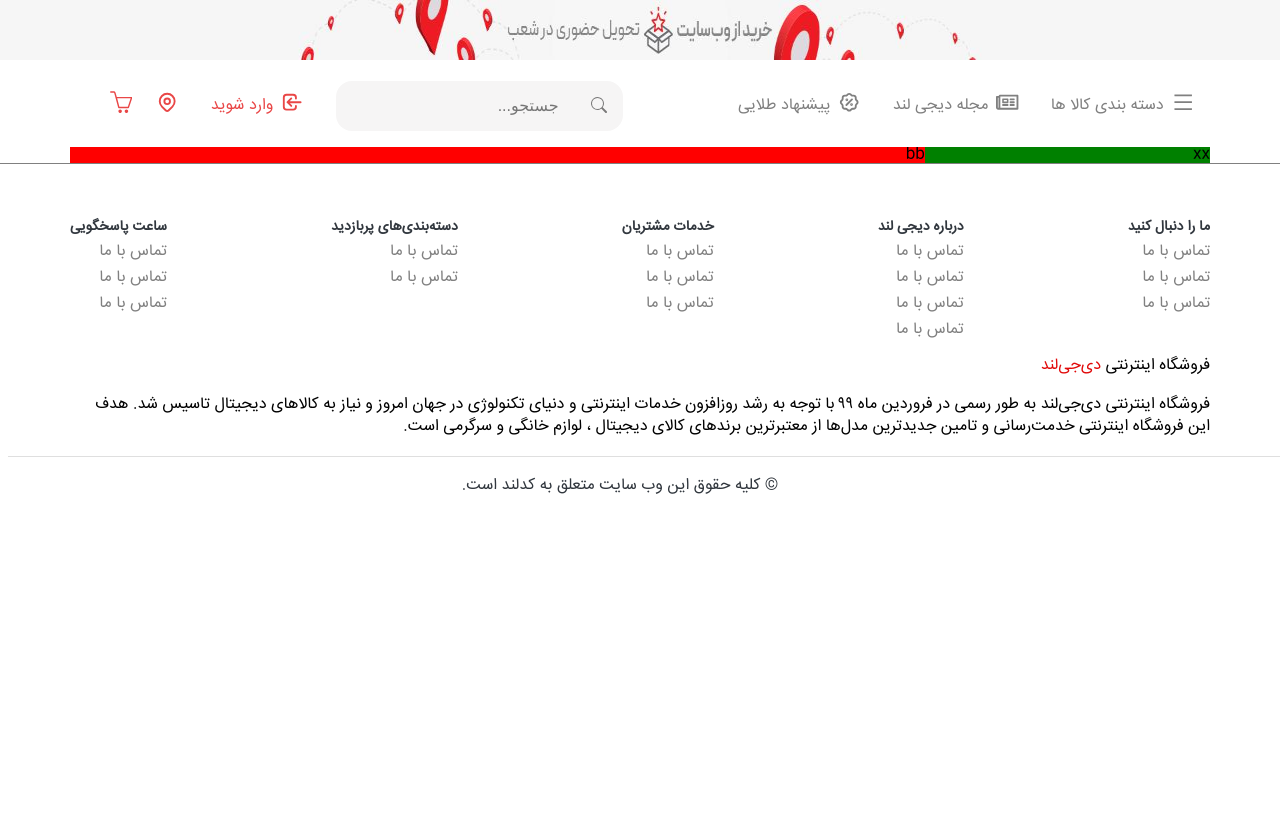
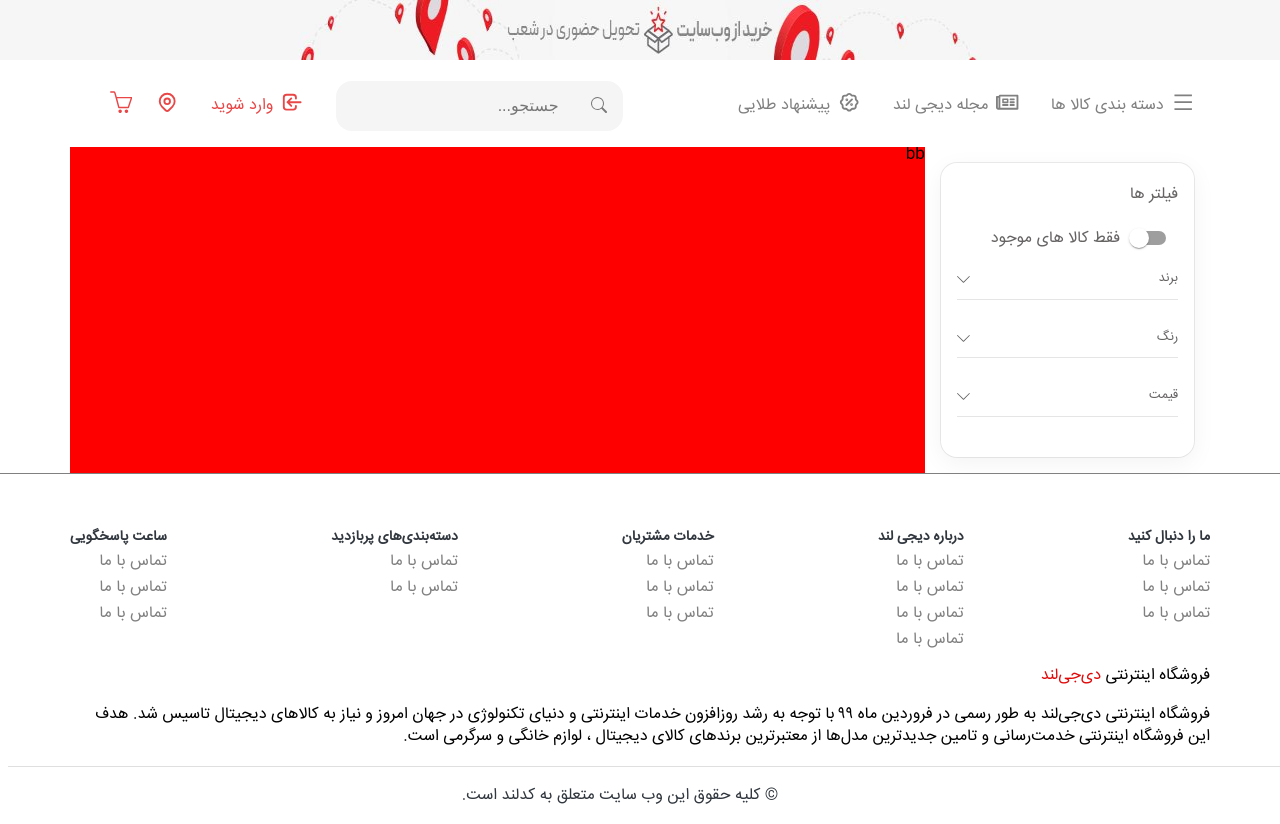
Before and after one commit to CodeLandGroup/digiland-front, a React (Create React App) app: page /categories in a window 1280 px wide. Before the commit the page ends 800 px from the top, so only its background shows below. Built offline with nearby package versions, Linux system fonts and the light colour scheme.

Commit message:
Create product filter section

```diff
--- /dev/null
+++ b/src/assets/Data/FilterCategorieData.js
@@ -0,0 +1,25 @@
+export const ColorFilterData =[
+    {
+      colorName : 'زرد',
+      colorCode : '#e5eb34'
+    },
+    {
+        colorName : 'قرمز',
+        colorCode : '#eb3434'
+      },
+      {
+        colorName : 'مشکی',
+        colorCode : '#0a0a0a'
+      },
+      {
+        colorName : 'بنفش',
+        colorCode : '#eb34d2'
+      },
+]
+
+export const BrandFilterData = [
+    'سامسونگ',
+    'نوکیا',
+    'اپل',
+    'هواوی',
+]
--- /dev/null
+++ b/src/assets/css/Categories/FilterCategorieComponent.css
@@ -0,0 +1,82 @@
+.fliter-box {
+    padding: 1rem;
+    background-color: white;
+    position: sticky;
+}
+
+.filter-wrapper {
+    color: rgb(102, 99, 99);
+    padding: 1.5rem 1rem;
+    display: flex;
+    flex-direction: column;
+    align-items: flex-start;
+    text-align: center;
+    box-shadow: rgba(0, 0, 0, 0.05) 0px 6px 24px 0px, rgba(0, 0, 0, 0.08) 0px 0px 0px 1px;
+    border-radius: 1rem;
+}
+
+.inventory-checkbox {
+    margin-top: 1rem;
+}
+
+.filter-items {
+    width: 100%;
+    font-size: .8rem;
+    margin: .5rem 0;
+}
+
+.filter-item .filter-title {
+    padding: .5rem 0;
+    display: flex;
+    justify-content: space-between;
+    border-bottom: 1px solid rgba(0, 0, 0, 0.1);
+}
+
+.filter-item .filter-list{
+    margin-top: .5rem;
+}
+.filter-item .filter-list ul div{
+    width: 90%;
+    display: flex;
+    align-items: center;
+    justify-content: space-between;
+}
+.filter-item .filter-list ul .color {
+    width: 20px;
+    height: 20px;
+    border-radius: 50%;
+}
+
+.filter-item .filter-list ul li {
+    display: flex;
+    align-items: center;
+}
+.filter-item .filter-list ul li label {
+    margin-right: .5rem;
+}
+
+/* start price filter styles */
+
+.price-filter{
+    margin-top: 3rem;
+    display: flex;
+    flex-direction: column;
+    justify-content: center;
+    align-items: center;
+    overflow: hidden;
+}
+.price-range{
+    display: flex;
+    justify-content: space-around;
+    width: 100%;
+}
+.price-range input{
+    width: 100px;
+    margin: .5rem;
+}
+.start-price{
+
+}
+.end-price{
+
+}
--- a/src/components/Categories/CategorieComponent.jsx
+++ b/src/components/Categories/CategorieComponent.jsx
@@ -1,17 +1,17 @@
 import { Grid } from '@mui/material'
 import React from 'react'
+import FilterCategorieComponent from './FilterCategorieComponent'
 
 export default function CategorieComponent() {
   return (
     <div className='categorie-section container'>
         <Grid container>
             <Grid item xs={3}  style={{ backgroundColor: 'green'}}>
-               xx
+               <FilterCategorieComponent />
             </Grid>
             <Grid item xs={9} style={{ backgroundColor: 'red'}}>
                 bb
             </Grid>
-
         </Grid>
     </div>
   )
--- a/src/components/Categories/FilterCategorieComponent.jsx
+++ b/src/components/Categories/FilterCategorieComponent.jsx
@@ -1,10 +1,25 @@
 import React from 'react'
+import Switch from '@mui/material/Switch';
+import '../../assets/css/Categories/FilterCategorieComponent.css'
+import FilterItemsComponent from './FilterItemsComponent';
+import { ColorFilterData,BrandFilterData } from '../../assets/Data/FilterCategorieData';
+export default function FilterCategorieComponent() {
 
-export default function () {
-  return (
-    <div className='fliter-box'>
-        <h3>فیلتر</h3>
+    return (
+        <div className='fliter-box'>
+            <div className='filter-wrapper'>
+                <h3>فیلتر ها</h3>
+                <div className='inventory-checkbox'>
+                    <Switch
+                        inputProps={{ 'aria-label': 'controlled' }}
+                    />
+                    <label htmlFor="">فقط کالا های موجود</label>
+                </div>
+                <FilterItemsComponent filterName='برند' height='150px' data={BrandFilterData}/>
+                <FilterItemsComponent filterName='رنگ' height='150px'   data={ColorFilterData}/>
+                <FilterItemsComponent filterName='قیمت' height='150px'/>
+            </div>
 
-    </div>
-  )
+        </div>
+    )
 }
--- /dev/null
+++ b/src/components/Categories/FilterItemsComponent.jsx
@@ -0,0 +1,29 @@
+import { react, useState } from 'react'
+import { SlArrowDown } from 'react-icons/sl'
+import FilterListComponent from './FilterListComponent';
+export default function FilterItemsComponent(props) {
+    const [isActive, setIsActive] = useState(false)
+
+    const showListHandler = () => {
+        setIsActive(!isActive)
+    }
+    return (
+        <div className='filter-items'>
+            <ul>
+                <li className='filter-item transition'
+                >
+                    <div className='filter-title' onClick={(e) => showListHandler(e)}>
+                        <h3>{props.filterName}</h3>
+                        <i>
+                            <SlArrowDown />
+                        </i>
+                    </div>
+
+                    <FilterListComponent isActive={isActive} filterName={props.filterName} height={props.height} data={props.data}/>
+
+
+                </li>
+            </ul>
+        </div>
+    )
+}
--- /dev/null
+++ b/src/components/Categories/FilterListComponent.jsx
@@ -0,0 +1,110 @@
+import React from 'react'
+import Checkbox from '@mui/material/Checkbox';
+import Slider from '@mui/material/Slider';
+import Box from '@mui/material/Box';
+
+export default function FilterItemComponent(props) {
+  const [value, setValue] = React.useState([0, 50]);
+
+  const handleChange = (event, newValue) => {
+    setValue(newValue);
+  };
+
+  return (
+
+
+    <div className='filter-list transition'
+      style={{
+        height: props.isActive ? props.height : '0',
+        overflowY: props.isActive ? 'auto' : 'hidden',
+      }}>
+      {
+        props.filterName === 'برند' ?
+
+          (
+            <ul>
+              {
+
+                props.data.map((item) => (
+                  <li>
+                    <Checkbox
+                      inputProps={{ 'aria-label': 'controlled' }}
+                    />
+                    <label htmlFor="">{item}</label>
+                  </li>
+                )
+                )
+              }
+
+            </ul>
+          )
+
+          : props.filterName === 'رنگ' ?
+
+            (
+              <ul>
+                {
+
+                  props.data.map((item) => (
+                    <>
+                      <div>
+                        <li>
+                          <Checkbox
+                            inputProps={{ 'aria-label': 'controlled' }}
+                          />
+                          <label htmlFor="">{item.colorName}</label>
+                        </li>
+
+                        <div className='color' style={{
+                          backgroundColor: item.colorCode
+                        }}>
+                        </div>
+                      </div>
+                    </>
+
+                  ))
+                }
+
+
+              </ul>
+            )
+
+
+            : props.filterName === 'قیمت' ?
+
+              (
+                <div className='price-filter'>
+                  <Box sx={{ width: 200 }}>
+                    <Slider
+                      getAriaLabel={() => 'Temperature range'}
+                      value={value}
+                      onChange={handleChange}
+                      valueLabelDisplay="auto"
+                    />
+                  </Box>
+                  <div className='price-range'>
+                    <div className='start-price'>
+                      <h3>از</h3>
+                      <input type="number" name="" id="" />
+                      <h3>تومان</h3>
+                    </div>
+                    <div className='end-price'>
+                      <h3>تا</h3>
+                      <input type="number" name="" id="" />
+                      <h3>تومان</h3>
+                    </div>
+                  </div>
+                </div>
+              )
+
+              : (null)
+
+
+      }
+
+
+    </div>
+
+
+  )
+}
```
Also changed, not shown: src/components/Categories/CategorieItemsComponent.jsx (deleted).
